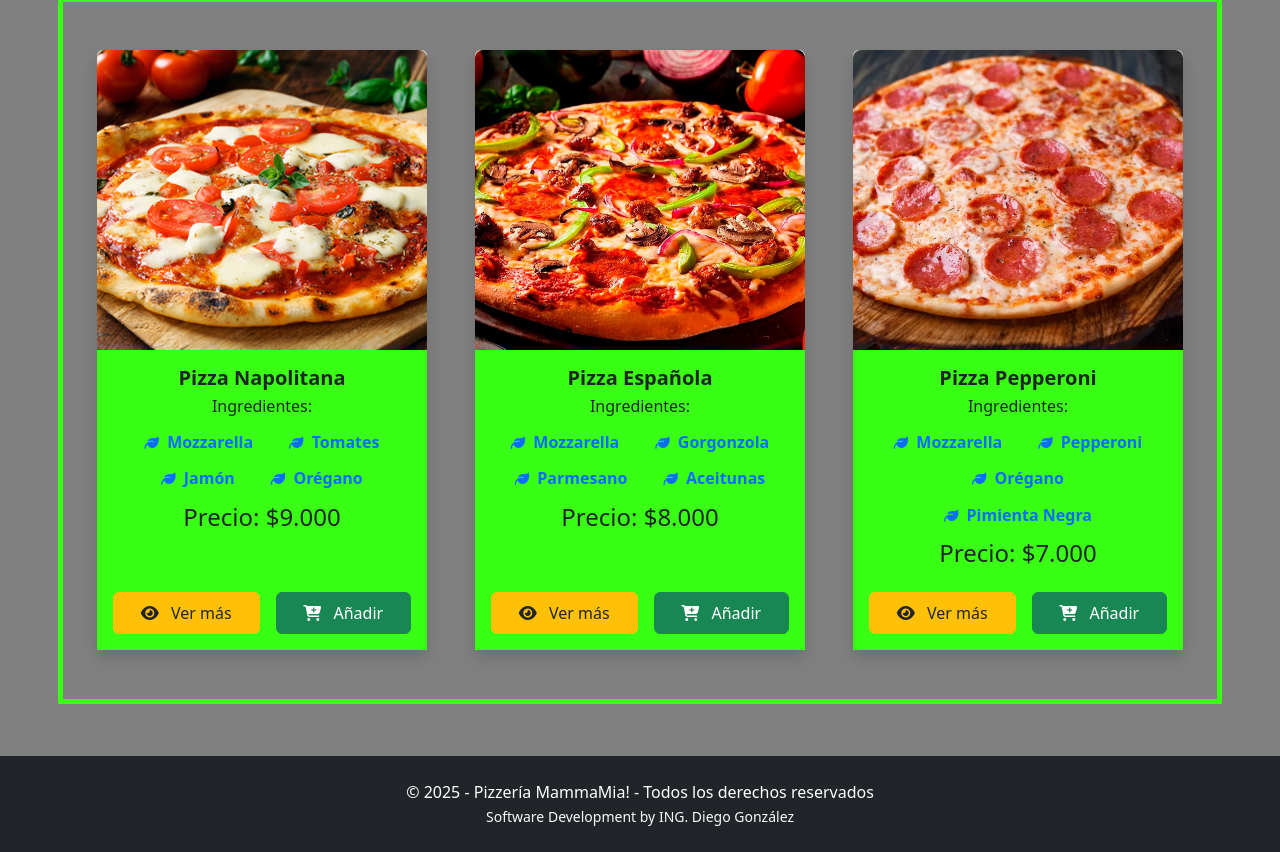
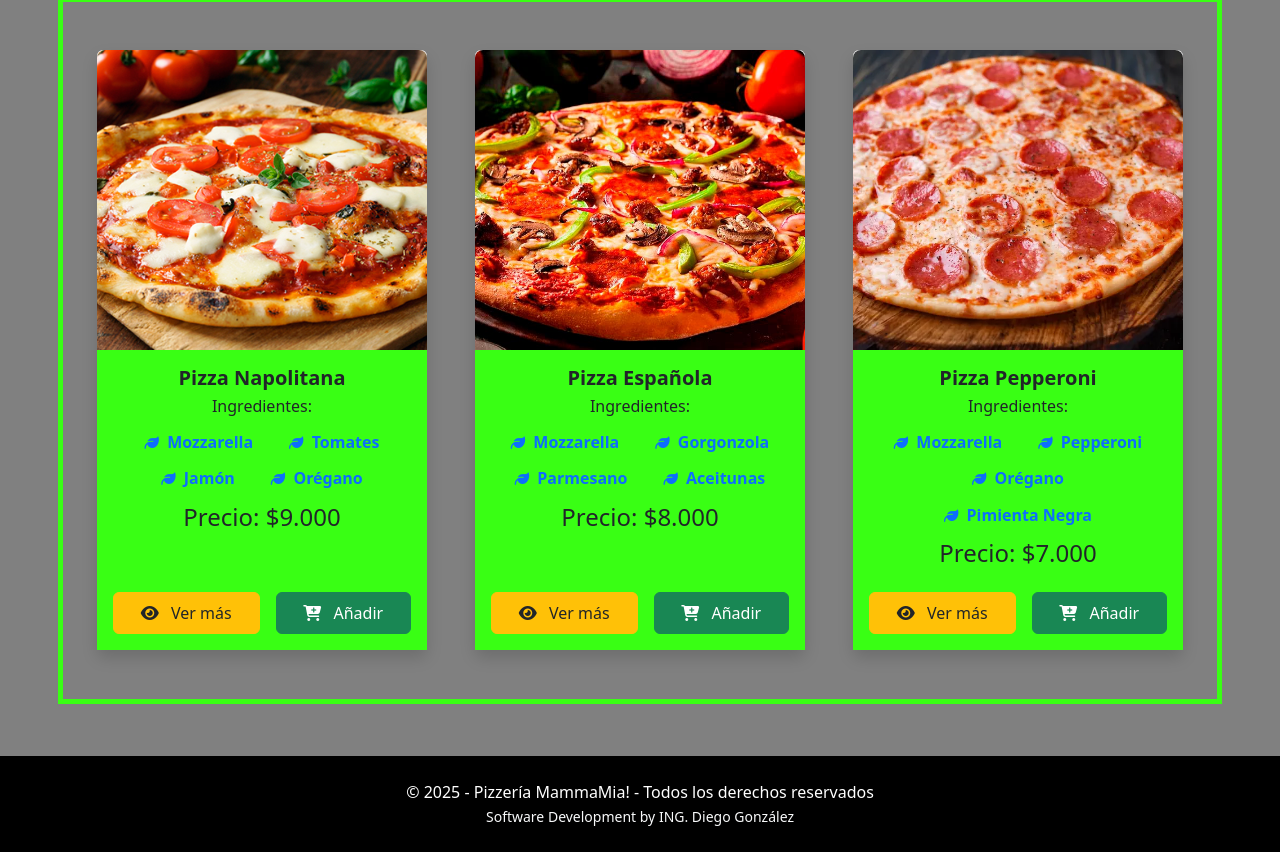
Before and after one commit to DiegoDeveloper7/Pizza-App-React, a React (Vite) app: page / in a window 1280 px wide. Shown: the part 435-1287 px from the top of the page. Built offline with nearby package versions, Linux system fonts and the light colour scheme.

Commit message:
6to modificacion componente footer estilos

```diff
--- a/src/assets/estilos/estilos.css
+++ b/src/assets/estilos/estilos.css
@@ -64,3 +64,7 @@ main {
   padding: 0 10px 49px 10px;
 
 }
+
+.bg-negro-puro {
+  background-color: black;
+}
--- a/src/components/Footer.jsx
+++ b/src/components/Footer.jsx
@@ -1,7 +1,7 @@
 
 export const Footer = () => {
   return (
-    <footer className="text-white text-center py-4 mt-5 bg-dark">
+    <footer className="text-white text-center py-4 mt-5 bg-negro-puro">
       <div className="container">
         <div className="row">
           <div className="col-12">
```
